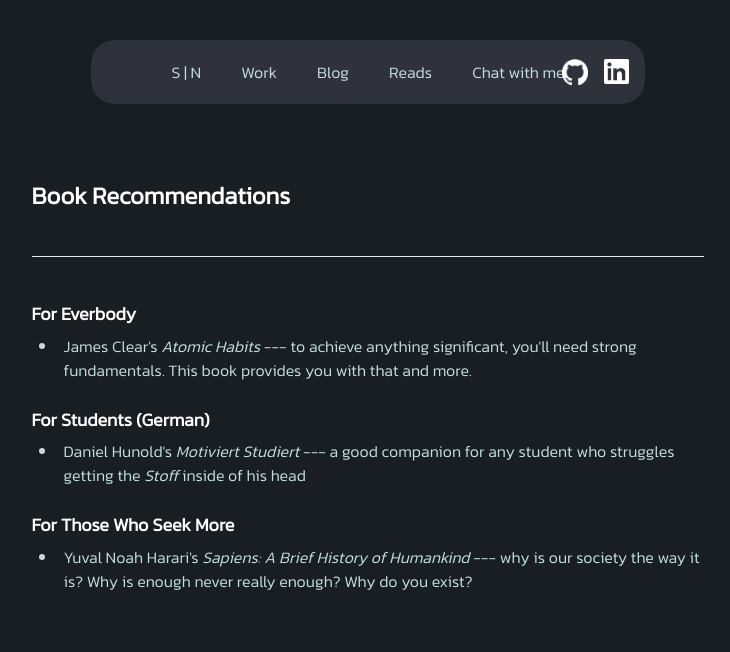
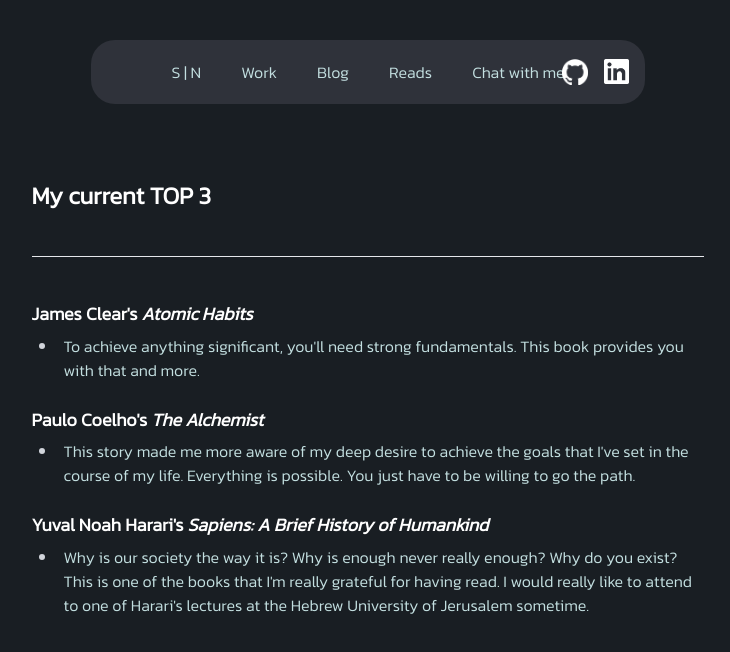
Before and after one commit to s0h311/soheilnazari.de, a Next.js app: page /reads in a window 1280 px wide. Shown: the top 652 px of the page, without its empty margins (272-1002 px from the left). Built offline with nearby package versions, Linux system fonts and the light colour scheme.

Commit message:
content update

```diff
--- a/content/books.mdx
+++ b/content/books.mdx
@@ -1,18 +1,19 @@
-# Book Recommendations
+# My current TOP 3
 
 ---
 
-### For Everbody
+### James Clear's _Atomic Habits_
 
-- James Clear's _Atomic Habits_ --- to achieve anything significant, you'll need strong fundamentals.
+- To achieve anything significant, you'll need strong fundamentals.
   This book provides you with that and more.
 
-### For Students (German)
+### Paulo Coelho's _The Alchemist_
 
-- Daniel Hunold's _Motiviert Studiert_ --- a good companion for any student who struggles getting the _Stoff_
-  inside of his head
+- This story made me more aware of my deep desire to achieve the goals that I've set in the
+  course of my life. Everything is possible. You just have to be willing to go the path.
 
-### For Those Who Seek More
+### Yuval Noah Harari's _Sapiens: A Brief History of Humankind_
 
-- Yuval Noah Harari's _Sapiens: A Brief History of Humankind_ --- why is our society the way it is? Why is
-  enough never really enough? Why do you exist?
+- Why is our society the way it is? Why is enough never really enough? Why do you exist?
+  This is one of the books that I'm really grateful for having read. I would really like to
+  attend to one of Harari's lectures at the Hebrew University of Jerusalem sometime.
--- a/content/hello.mdx
+++ b/content/hello.mdx
@@ -3,8 +3,8 @@
 I'm Soheil, a Computer Science (well actually [_Wirtchaftsinformatik_](https://en.wikipedia.org/wiki/Business_informatics))
 student and Full Stack Engineer from Germany's most delightful city, Hamburg.
 
-I enjoy reading books. My favourites are Harari's _Sapiens_ and _Homo Deus_, Goethe's _Faust_ and _Robinson Crouso_,
-the latter I read only once as a kid in the turkish edition.
+I enjoy reading books. Some of my favourites are Harari's _Sapiens_ and _Homo Deus_, Goethe's _Faust_ and _Robinson Crouso_,
+the latter I read only once as a kid in the Turkish edition.
 From time to time I'd go for a run in my Onitsuka's GT-2000.
 
-I admire a couple of people for - some of, certainly not all - the things they have done, and stand for.
+I admire a couple of people for - some of, certainly not all - the things they have done and stand for.
--- a/content/work.mdx
+++ b/content/work.mdx
@@ -21,7 +21,8 @@ Courses I have successfully taken contain:
 ### Software Projects
 
 - Project lead and architect of [acheeve.app](https://acheeve.app) an open source PWA that helps you
-  organize your habits and thoughts ([view it on Github](https://github.com/s0h311/acheeve))
-  It was built using Vue, Nuxt, TypeScript, Tailwind, Docker, Supabase, Postgres, and more
+  organize your habits and thoughts ([view it on Github](https://github.com/s0h311/acheeve)).
+  It was built using Vue, Nuxt, TypeScript, Tailwind, Docker, Supabase, Postgres, and more.
 
-- For the website that you are currently on I used Next.js, React, Tailwind and TypeScript
+- For the website that you are currently on I used Next.js, React, Tailwind and TypeScript.
+  ([view it on Github](https://github.com/s0h311/soheilnazari.de))
```
